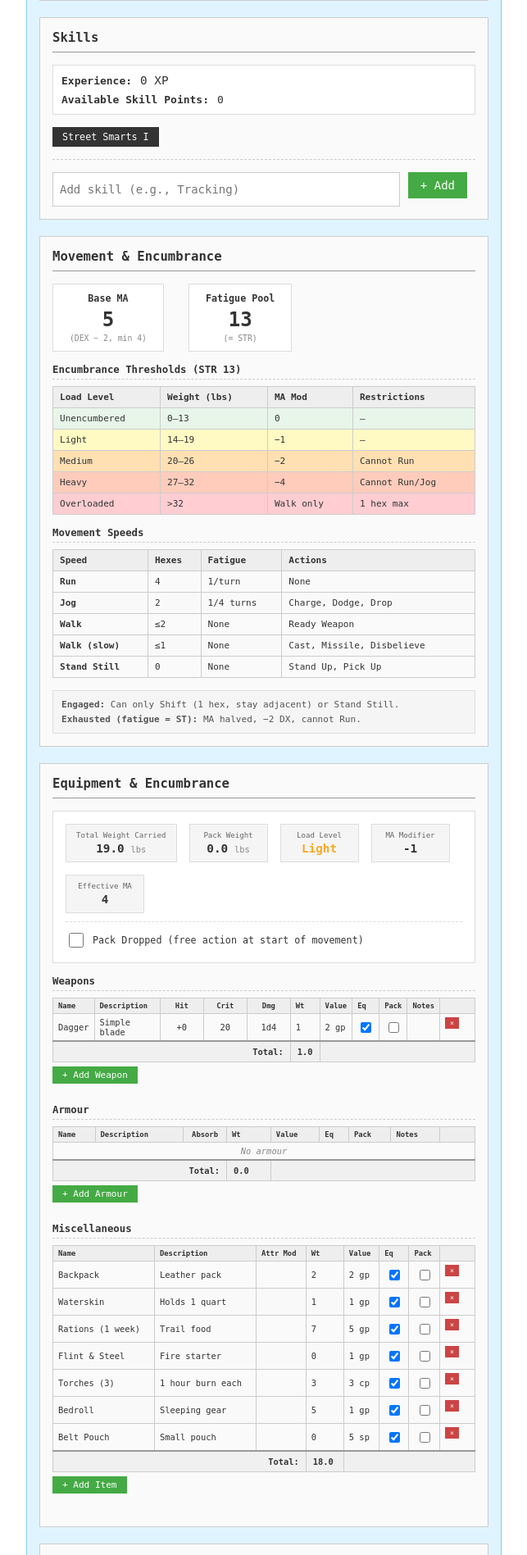
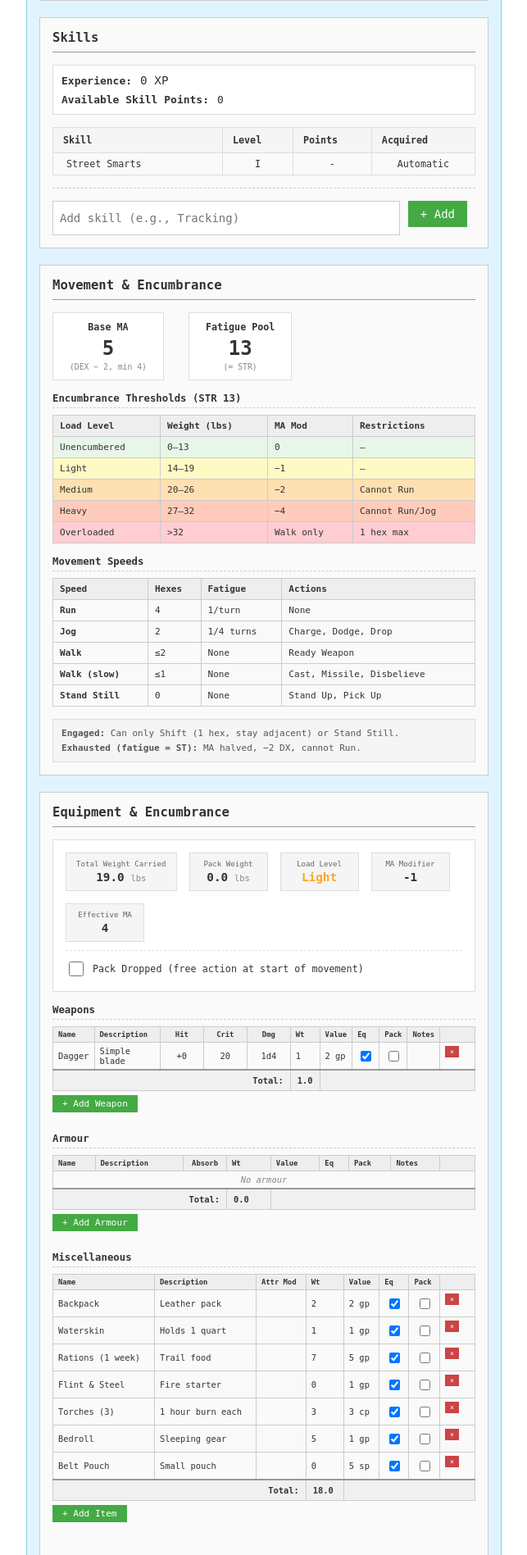
Before and after one commit to smarks/pillars-character-gen, a Django app: page /generator/ in a window 1280 px wide. Shown: the part 1214-3111 px from the top of the page at 82% size, without its empty margins (478-1121 px from the left). Run offline with Django 5.2, Linux system fonts and the light colour scheme; parts of the project's set-up code (start-up, migrations or seed data) failed here and were passed over.

Commit message:
Replace skills list with editable table showing Level/Points/Acquired
- Add 'acquired' field to get_skills_with_details() (Automatic vs Assigned)
- Replace skill tags with table: Skill | Level | Points | Acquired
- Update AJAX to return skills_with_details for dynamic table updates
- Update PDF and Markdown exports with new table format

🤖 Generated with [Claude Code](https://claude.com/claude-code)

Co-Authored-By: Claude Opus 4.5 <noreply@anthropic.com>

```diff
--- a/pillars/skills.py
+++ b/pillars/skills.py
@@ -278,6 +278,7 @@ class CharacterSkills:
                     "allocated_points": sp.allocated,
                     "excess_points": excess,
                     "points_to_next_level": points_needed,
+                    "acquired": "Assigned" if sp.allocated > 0 else "Automatic",
                 }
             )
         return result
--- a/webapp/webapp/generator/templates/generator/index.html
+++ b/webapp/webapp/generator/templates/generator/index.html
@@ -576,9 +576,9 @@ function addExperienceAjax() {
             ageInput.value = data.current_age;
         }
 
-        // Update the skills list in the character sheet
-        if (data.all_skills && data.all_skills.length > 0) {
-            updateSkillsList(data.all_skills);
+        // Update the skills table in the character sheet
+        if (data.skills_with_details && data.skills_with_details.length > 0) {
+            updateSkillsTable(data.skills_with_details);
         }
 
         // Update the Character Log section at the bottom of the page
@@ -593,31 +593,37 @@ function addExperienceAjax() {
     });
 }
 
-// Update the skills list in the character sheet
-function updateSkillsList(skills) {
-    var skillsList = document.getElementById('gensheet-skills-list');
-    if (!skillsList) return;
+// Update the skills table in the character sheet
+function updateSkillsTable(skillsWithDetails) {
+    var skillsTable = document.getElementById('gensheet-skills-list');
+    if (!skillsTable) return;
 
-    // Clear existing skills
-    skillsList.innerHTML = '';
+    // Find or create tbody
+    var tbody = skillsTable.querySelector('tbody');
+    if (!tbody) {
+        // If this was an old list, rebuild as table
+        skillsTable.innerHTML = '<thead><tr><th>Skill</th><th>Level</th><th>Points</th><th>Acquired</th></tr></thead><tbody></tbody>';
+        tbody = skillsTable.querySelector('tbody');
+    }
 
-    // Consolidate skills (count duplicates)
-    var skillCounts = {};
-    skills.forEach(function(skill) {
-        skillCounts[skill] = (skillCounts[skill] || 0) + 1;
-    });
+    // Clear existing rows
+    tbody.innerHTML = '';
 
-    // Build skill items
-    Object.keys(skillCounts).sort().forEach(function(skillName) {
-        var count = skillCounts[skillName];
-        var displayName = count > 1 ? skillName + ' ' + count : skillName;
+    // Build table rows from skill details
+    skillsWithDetails.forEach(function(skill) {
+        var tr = document.createElement('tr');
+        tr.dataset.skillName = skill.name;
 
-        var li = document.createElement('li');
-        li.className = 'skill-item';
-        li.dataset.skillName = skillName;
-        li.innerHTML = '<span class="skill-tag editable" onclick="CharacterSheet.startRenameSkill(\'gensheet\', this)" title="Click to rename">' +
-                       displayName + '</span>';
-        skillsList.appendChild(li);
+        var pointsDisplay = skill.excess_points > 0 ? '+' + skill.excess_points : '-';
+
+        tr.innerHTML = '<td class="skill-name-cell">' +
+                       '<span class="skill-name editable" onclick="CharacterSheet.startRenameSkill(\'gensheet\', this)" title="Click to rename">' +
+                       skill.display_name + '</span></td>' +
+                       '<td class="skill-level-cell">' + (skill.level_roman || '-') + '</td>' +
+                       '<td class="skill-points-cell">' + pointsDisplay + '</td>' +
+                       '<td class="skill-acquired-cell">' + (skill.acquired || 'Automatic') + '</td>';
+
+        tbody.appendChild(tr);
     });
 }
 
--- a/webapp/webapp/generator/templates/generator/partials/character_sheet_component.html
+++ b/webapp/webapp/generator/templates/generator/partials/character_sheet_component.html
@@ -315,22 +315,40 @@ Attribute display variables (computed by view):
             {% endif %}
         </div>
 
-        <ul class="skills-list" id="{{ component_id|default:'cs' }}-skills-list">
+        <table class="skills-table" id="{{ component_id|default:'cs' }}-skills-list">
+            <thead>
+                <tr>
+                    <th>Skill</th>
+                    <th>Level</th>
+                    <th>Points</th>
+                    <th>Acquired</th>
+                    {% if editable and free_skill_points > 0 %}<th></th>{% endif %}
+                </tr>
+            </thead>
+            <tbody>
             {% for skill in skills %}
-            <li class="skill-item" data-skill-name="{{ skill.name|default:skill }}">
-                {% if editable %}
-                <span class="skill-tag editable" onclick="CharacterSheet.startRenameSkill('{{ component_id|default:'cs' }}', this)" title="Click to rename">{{ skill.display|default:skill }}</span>
-                {% else %}
-                <span class="skill-tag">{{ skill.display|default:skill }}</span>
-                {% endif %}
-                {% if editable and free_skill_points > 0 %}
-                <button type="button" class="btn-allocate" onclick="CharacterSheet.allocatePoint('{{ component_id|default:'cs' }}', '{{ skill.name|default:skill }}')" title="Allocate 1 free point">+1</button>
-                {% endif %}
-            </li>
+                <tr data-skill-name="{{ skill.name|default:skill }}">
+                    <td class="skill-name-cell">
+                        {% if editable %}
+                        <span class="skill-name editable" onclick="CharacterSheet.startRenameSkill('{{ component_id|default:'cs' }}', this)" title="Click to rename">{{ skill.display_name|default:skill }}</span>
+                        {% else %}
+                        <span class="skill-name">{{ skill.display_name|default:skill }}</span>
+                        {% endif %}
+                    </td>
+                    <td class="skill-level-cell">{{ skill.level_roman|default:"-" }}</td>
+                    <td class="skill-points-cell">{% if skill.excess_points %}+{{ skill.excess_points }}{% else %}-{% endif %}</td>
+                    <td class="skill-acquired-cell">{{ skill.acquired|default:"Automatic" }}</td>
+                    {% if editable and free_skill_points > 0 %}
+                    <td class="skill-action-cell">
+                        <button type="button" class="btn-allocate" onclick="CharacterSheet.allocatePoint('{{ component_id|default:'cs' }}', '{{ skill.name|default:skill }}')" title="Allocate 1 free point">+1</button>
+                    </td>
+                    {% endif %}
+                </tr>
             {% empty %}
-            <li class="skill-item no-skills-msg"><em>No skills yet</em></li>
+                <tr><td colspan="4" class="no-skills-msg"><em>No skills yet</em></td></tr>
             {% endfor %}
-        </ul>
+            </tbody>
+        </table>
 
         {% if editable %}
         <div class="add-skill-row">
@@ -925,49 +943,74 @@ Attribute display variables (computed by view):
     padding: 4px 0;
 }
 
-/* Skills section */
-.skills-section .skills-list {
-    list-style: none;
-    padding: 0;
-    margin: 0;
-    display: flex;
-    flex-wrap: wrap;
-    gap: 8px;
-}
-
-.skill-item {
-    display: inline-block;
-}
-
-.skill-tag {
-    background: #333;
-    color: white;
-    padding: 5px 12px;
+/* Skills table */
+.skills-table {
+    width: 100%;
+    border-collapse: collapse;
     font-size: 0.9em;
-    display: inline-block;
-}
-
-.skill-tag.editable {
+    margin-bottom: 10px;
+}
+
+.skills-table th {
+    background: #f5f5f5;
+    border: 1px solid #ddd;
+    padding: 8px 12px;
+    text-align: left;
+    font-weight: 600;
+}
+
+.skills-table td {
+    border: 1px solid #ddd;
+    padding: 6px 12px;
+}
+
+.skills-table tbody tr:nth-child(even) {
+    background: #fafafa;
+}
+
+.skills-table tbody tr:hover {
+    background: #f0f7ff;
+}
+
+.skill-name-cell {
+    min-width: 120px;
+}
+
+.skill-name.editable {
     cursor: pointer;
-}
-
-.skill-tag.editable:hover {
-    background: #444;
-    outline: 1px dashed #666;
+    padding: 2px 4px;
+}
+
+.skill-name.editable:hover {
+    background: #eef;
+    outline: 1px dashed #99c;
+}
+
+.skill-level-cell,
+.skill-points-cell,
+.skill-acquired-cell {
+    text-align: center;
+    white-space: nowrap;
+}
+
+.skill-action-cell {
+    text-align: center;
+    padding: 4px;
 }
 
 .skill-rename-input {
     font-family: inherit;
     font-size: 0.9em;
-    padding: 4px 10px;
+    padding: 4px 8px;
     border: 1px solid #666;
-    background: #222;
-    color: white;
+    background: #fff;
     min-width: 100px;
 }
 
-.skill-item.no-skills-msg {
+.no-skills-msg {
     color: #666;
+    font-style: italic;
+    text-align: center;
 }
 
 .add-skill-row {
```
Also changed, not shown: webapp/webapp/generator/views/_experience_helpers.py (+7 -0 lines), webapp/webapp/generator/views/_export_markdown.py (+8 -6 lines), webapp/webapp/generator/views/_export_pdf.py (+8 -8 lines).
